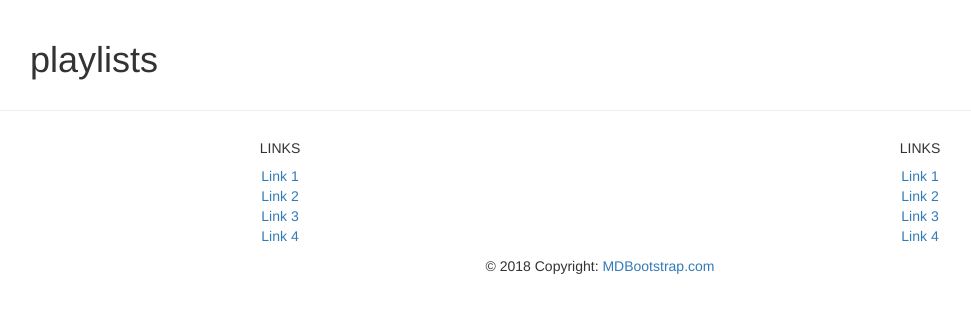
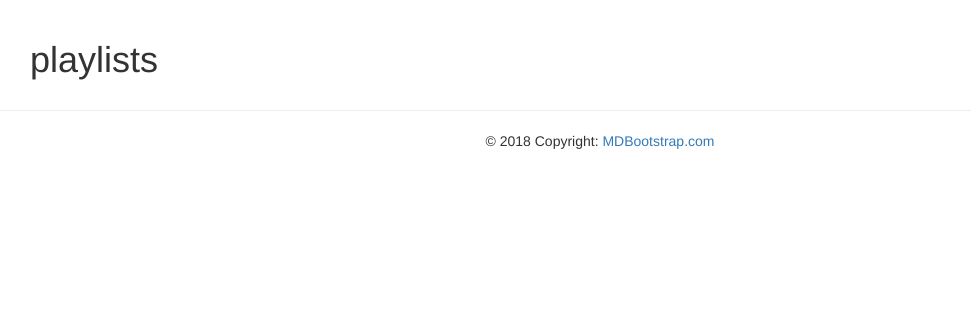
Before and after one commit to JohnminerIv/Playlist, a Flask app: page / in a window 1280 px wide. Shown: the part 52-365 px from the top of the page, without its empty margins (40-1011 px from the left). Run offline with Flask 2, Linux system fonts and the light colour scheme; data that the repository does not hold is empty; some libraries are stand-ins or nearby versions.

Commit message:
Bells and whistles

```diff
--- a/templates/base.html
+++ b/templates/base.html
@@ -5,7 +5,7 @@
   <meta charset='utf-8'>
   <title>Playlister</title>
    <link rel='stylesheet' href='https://maxcdn.bootstrapcdn.com/bootstrap/3.3.7/css/bootstrap.min.css'>
-    <link rel='stylesheet' href='https://bootswatch.com/0/lux/bootstrap.min.css'>
+    <link rel='stylesheet' href='https://bootswatch.com/17/lux/bootstrap.min.css'>
 </head>
 <body>
     {% include 'partials/navbar.html' %}
@@ -18,24 +18,6 @@
     <div class='container-fluid text-center'>
          <div class='row'>
          <hr class='clearfix w-100 d-md-none pb-3'>
-         <div class='col-md-6 mb-md-0 mb-3'>
-             <h5 class='text-uppercase'>Links</h5>
-             <ul class='list-unstyled'>
-                 <li><a href='#!'>Link 1</a></li>
-                 <li><a href='#!'>Link 2</a></li>
-                 <li><a href='#!'>Link 3</a></li>
-                 <li><a href='#!'>Link 4</a></li>
-             </ul>
-         </div>
-         <div class='col-md-6 mb-md-0 mb-3'>
-             <h5 class='text-uppercase'>Links</h5>
-             <ul class='list-unstyled'>
-                 <li><a href='#!'>Link 1</a></li>
-                 <li><a href='#!'>Link 2</a></li>
-                 <li><a href='#!'>Link 3</a></li>
-                 <li><a href='#!'>Link 4</a></li>
-             </ul>
-         </div>
          </div>
     </div>
     <div class='footer-copyright text-center py-3'>© 2018 Copyright:
```
